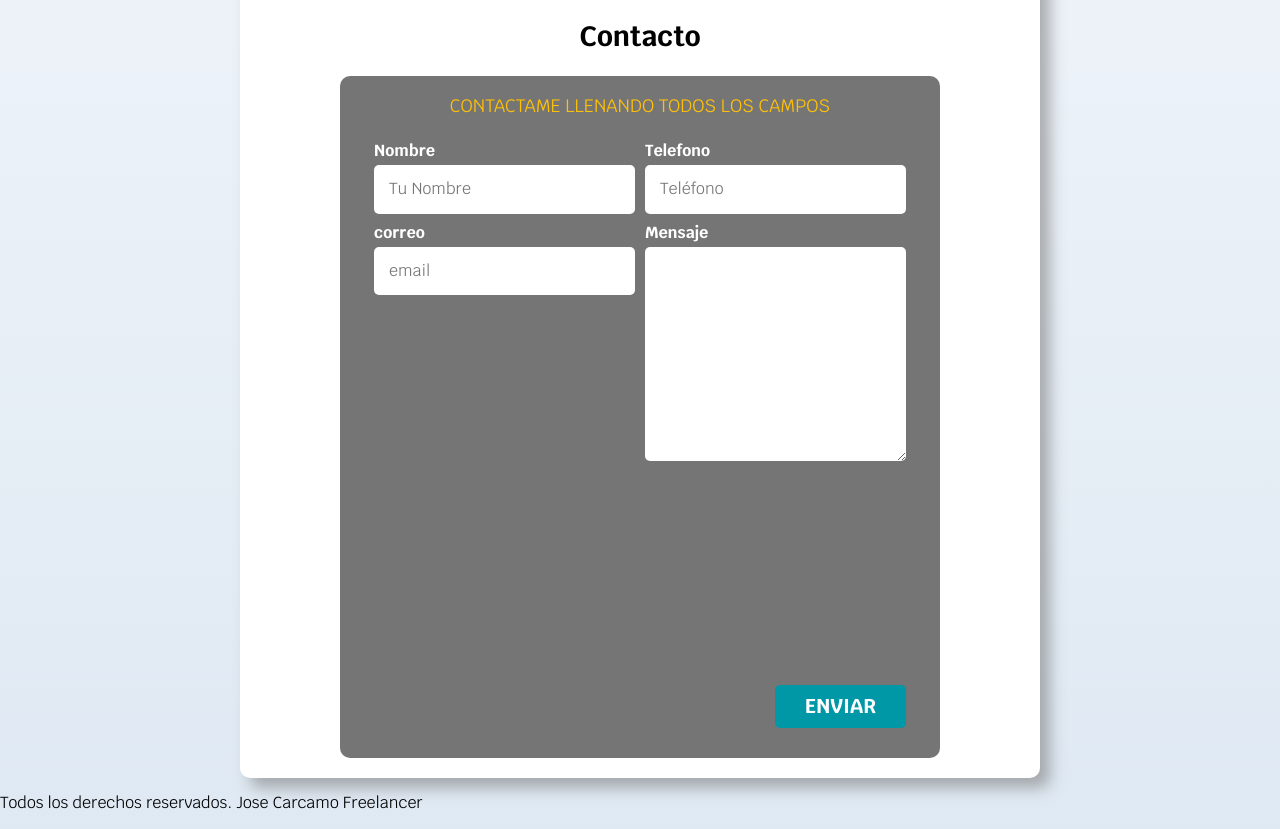
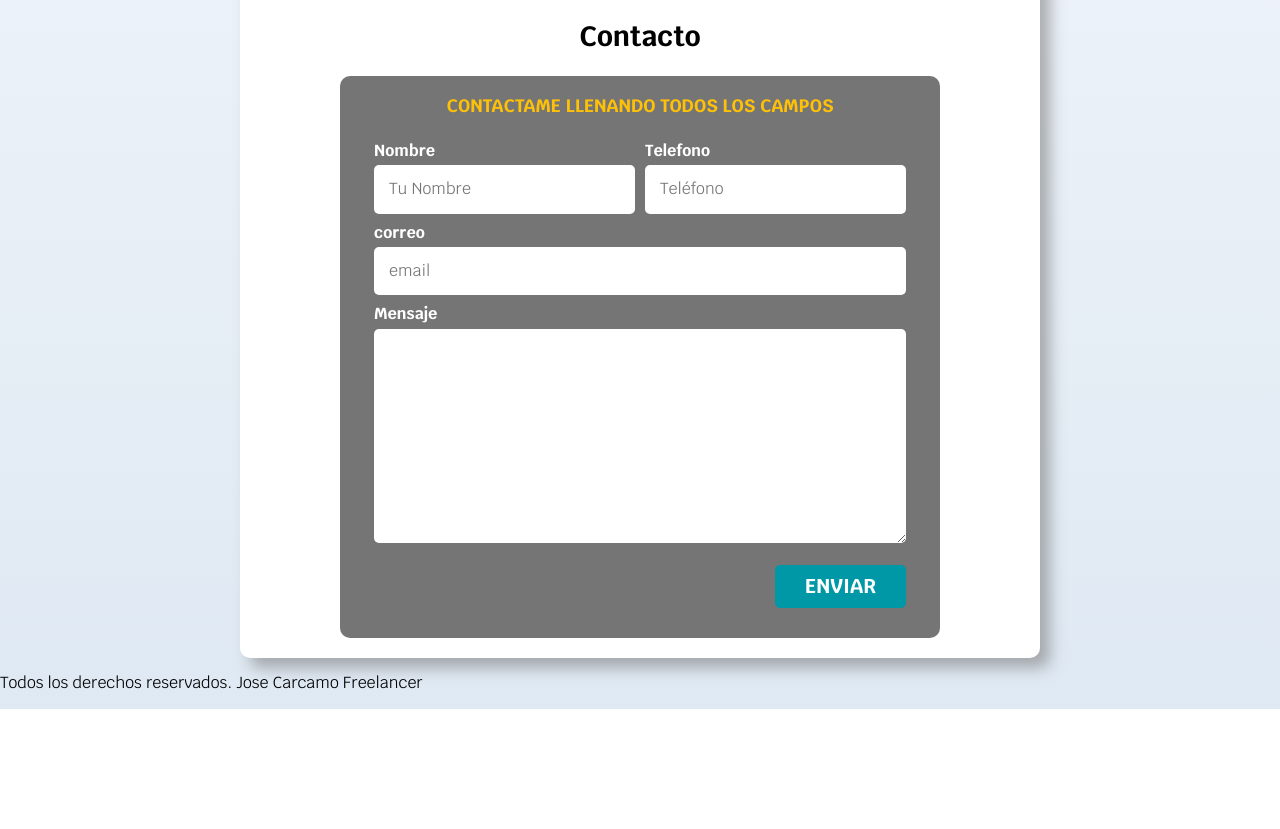
Before and after one commit to josegt502/desarrollo-web, a plain HTML site: page index.html in a window 1280 px wide. Shown: the part 1140-1969 px from the top of the page. After the commit the page ends 1849 px from the top, so only its background shows below. Drawn offline with Linux system fonts and the light colour scheme.

Commit message:
Se trabajo en el formulario ajustar con CSS/ GRID

```diff
--- a/css/style.css
+++ b/css/style.css
@@ -231,6 +231,7 @@ h1, h2, h3 {
     text-align: center;
     font-size: 1.8rem;
     text-transform: uppercase;
+    font-weight: 700;
     margin-bottom: 2rem;
     color: var(--primario);
 }
@@ -238,8 +239,13 @@ h1, h2, h3 {
     .contenedor-campos {
         display: grid;
         grid-template-columns: repeat(2, 1fr);
-        grid-template-rows: auto auto 20rem;
+        grid-template-rows: auto auto 25rem;
         column-gap: 1rem;
+    }
+    .campo:nth-child(3),
+    .campo:nth-child(4){
+        grid-column: 1 / 3;/*posicionar en las columanas*/
+        /*grid-row: 3 / 4; posicionar en las filas*/
     }
 }
 
```
